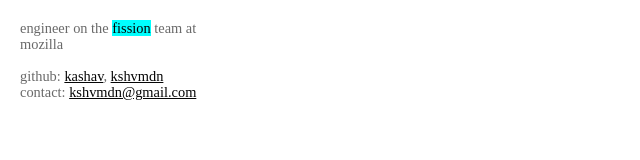
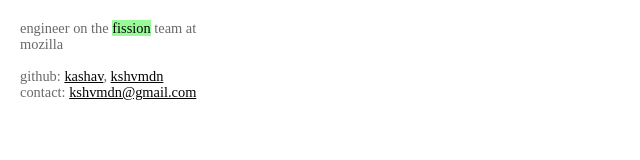
Before and after one commit to kashav/kashav.github.io, a plain HTML site: page index.html in a window 1280 px wide. In both pictures the pointer is over the link "fission". Shown: the full height of the page, 0-640 px from the left. Drawn offline with Linux system fonts and the light colour scheme; a web font is replaced by a local one.

Commit message:
aqua ugly

```diff
--- a/index.html
+++ b/index.html
@@ -18,7 +18,7 @@
           word-wrap: break-word; }
       a { color: rgb(5, 5, 5); }
       a:hover { text-decoration: none;
-                background-color: aqua; }
+                background-color: palegreen; }
       @media (prefers-color-scheme: dark) {
         html { background-color: rgb(40, 42, 53); }
         p, a { color: rgb(233, 233, 233); }
```
